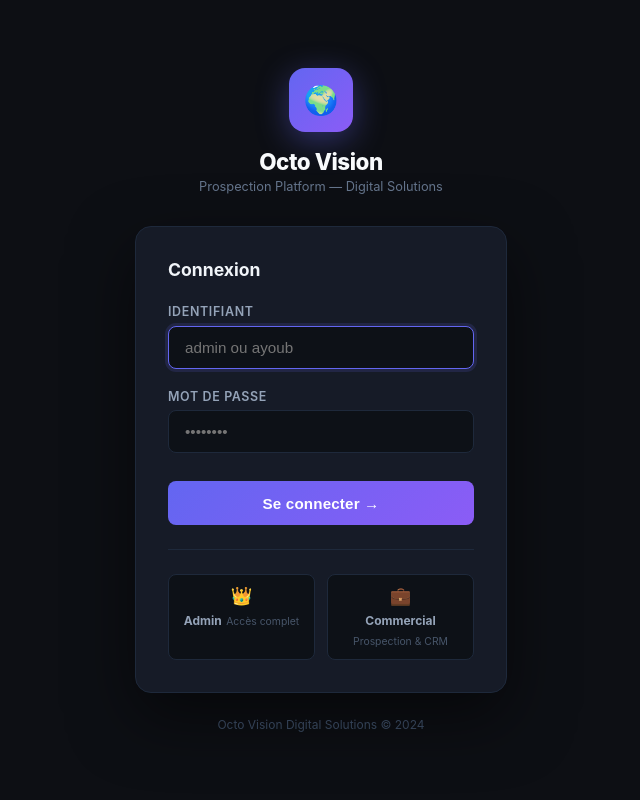
After one commit to xelox17/octo-vision-prospection, a Flask app: page /login in a window 1280 px wide. The commit adds this page. Shown: the whole page, without its empty margins (319-959 px from the left). Run offline with Flask 3, Linux system fonts and the light colour scheme.

Commit message:
Add multi-user auth system: admin + commercial roles with login page
Co-Authored-By: Claude Sonnet 4.6 <noreply@anthropic.com>

```diff
--- a/app.py
+++ b/app.py
@@ -1,12 +1,53 @@
-from flask import Flask, render_template, request, jsonify, redirect, url_for
+from flask import Flask, render_template, request, jsonify, redirect, url_for, session, flash
 import json
 import os
 import sqlite3
 from datetime import datetime, date
-from database import init_db, seed_db, get_db
+from functools import wraps
+from database import init_db, seed_db, get_db, check_password
 from outreach import generate_email, generate_dm, generate_whatsapp
 
 app = Flask(__name__)
+app.secret_key = os.environ.get("SECRET_KEY", "octo-vision-secret-2024")
+
+
+# ─── Auth helpers ─────────────────────────────────────────────────────────────
+
+
+def login_required(f):
+    @wraps(f)
+    def decorated(*args, **kwargs):
+        if not session.get("user_id"):
+            return redirect(url_for("login"))
+        return f(*args, **kwargs)
+    return decorated
+
+
+def admin_required(f):
+    @wraps(f)
+    def decorated(*args, **kwargs):
+        if not session.get("user_id"):
+            return redirect(url_for("login"))
+        if session.get("role") != "admin":
+            return redirect(url_for("dashboard"))
+        return f(*args, **kwargs)
+    return decorated
+
+
+def get_current_user():
+    return {
+        "id":        session.get("user_id"),
+        "username":  session.get("username"),
+        "full_name": session.get("full_name"),
+        "role":      session.get("role"),
+    } if session.get("user_id") else None
+
+
+@app.context_processor
+def inject_user():
+    """Injecte current_user dans tous les templates automatiquement."""
+    return {"current_user": get_current_user()}
+
 
 # ─── Helpers ──────────────────────────────────────────────────────────────────
 
@@ -138,9 +179,41 @@ PRIORITY_CONFIG = {
 }
 
 
+# ─── Login / Logout ───────────────────────────────────────────────────────────
+
+@app.route("/login", methods=["GET", "POST"])
+def login():
+    if session.get("user_id"):
+        return redirect(url_for("dashboard"))
+    error = None
+    if request.method == "POST":
+        username = request.form.get("username", "").strip().lower()
+        password = request.form.get("password", "")
+        conn = get_db()
+        c = conn.cursor()
+        c.execute("SELECT * FROM users WHERE username = ?", (username,))
+        user = c.fetchone()
+        conn.close()
+        if user and check_password(password, user["password_hash"]):
+            session["user_id"]   = user["id"]
+            session["username"]  = user["username"]
+            session["full_name"] = user["full_name"]
+            session["role"]      = user["role"]
+            return redirect(url_for("dashboard"))
+        error = "Identifiant ou mot de passe incorrect."
+    return render_template("login.html", error=error)
+
+
+@app.route("/logout")
+def logout():
+    session.clear()
+    return redirect(url_for("login"))
+
+
 # ─── Dashboard ────────────────────────────────────────────────────────────────
 
 @app.route("/")
+@login_required
 def dashboard():
     conn = get_db()
     c = conn.cursor()
@@ -204,12 +277,14 @@ def dashboard():
         current_status=status_filter, current_sort=sort_by,
         current_priority=priority_filter, search=search,
         today=date.today().isoformat(),
+        current_user=get_current_user(),
     )
 
 
 # ─── Prospect Detail ──────────────────────────────────────────────────────────
 
 @app.route("/prospect/<int:pid>")
+@login_required
 def prospect_detail(pid):
     conn = get_db()
     c = conn.cursor()
@@ -247,6 +322,7 @@ def prospect_detail(pid):
 # ─── Activity ─────────────────────────────────────────────────────────────────
 
 @app.route("/prospect/<int:pid>/activity")
+@login_required
 def activity(pid):
     conn = get_db()
     c = conn.cursor()
@@ -288,6 +364,7 @@ def activity(pid):
 # ─── Outreach ─────────────────────────────────────────────────────────────────
 
 @app.route("/prospect/<int:pid>/outreach")
+@login_required
 def outreach(pid):
     conn = get_db()
     c = conn.cursor()
@@ -313,6 +390,7 @@ def outreach(pid):
 # ─── Pipeline ─────────────────────────────────────────────────────────────────
 
 @app.route("/pipeline")
+@login_required
 def pipeline():
     conn = get_db()
     c = conn.cursor()
@@ -331,6 +409,7 @@ def pipeline():
 # ─── Marché Tunisie ───────────────────────────────────────────────────────────
 
 @app.route("/marche/tunisie")
+@login_required
 def marche_tunisie():
     conn = get_db()
     c = conn.cursor()
@@ -387,6 +466,7 @@ def marche_tunisie():
 # ─── Marché France ────────────────────────────────────────────────────────────
 
 @app.route("/marche/france")
+@login_required
 def marche_france():
     conn = get_db()
     c = conn.cursor()
@@ -454,6 +534,7 @@ def marche_france():
 # ─── Archive ──────────────────────────────────────────────────────────────────
 
 @app.route("/archive")
+@login_required
 def archive():
     conn = get_db()
     c = conn.cursor()
@@ -487,6 +568,7 @@ def archive():
 # ─── AI Insights ──────────────────────────────────────────────────────────────
 
 @app.route("/ai-insights")
+@login_required
 def ai_insights():
     conn = get_db()
     c = conn.cursor()
@@ -507,6 +589,7 @@ def ai_insights():
 
 
 @app.route("/prospect/<int:pid>/ai-analysis")
+@login_required
 def ai_analysis(pid):
     conn = get_db()
     c = conn.cursor()
@@ -525,6 +608,7 @@ def ai_analysis(pid):
 # ─── API ──────────────────────────────────────────────────────────────────────
 
 @app.route("/api/prospect/<int:pid>/status", methods=["POST"])
+@login_required
 def update_status(pid):
     data = request.get_json()
     new_status = data.get("status")
@@ -554,6 +638,7 @@ def update_status(pid):
 
 
 @app.route("/api/prospect/<int:pid>/note", methods=["POST"])
+@login_required
 def add_note(pid):
     data = request.get_json()
     note = data.get("note", "").strip()
@@ -568,6 +653,7 @@ def add_note(pid):
 
 
 @app.route("/api/prospect/<int:pid>/interaction", methods=["POST"])
+@login_required
 def add_interaction(pid):
     data = request.get_json()
     required = ["type", "interaction_date", "summary"]
@@ -604,6 +690,7 @@ def add_interaction(pid):
 
 
 @app.route("/api/prospect/<int:pid>/interaction/<int:iid>", methods=["DELETE"])
+@login_required
 def delete_interaction(pid, iid):
     conn = get_db()
     c = conn.cursor()
@@ -614,6 +701,7 @@ def delete_interaction(pid, iid):
 
 
 @app.route("/api/prospect/<int:pid>/archive", methods=["POST"])
+@login_required
 def archive_prospect(pid):
     conn = get_db()
     c = conn.cursor()
@@ -632,6 +720,7 @@ def archive_prospect(pid):
 
 
 @app.route("/api/prospect/<int:pid>/restore", methods=["POST"])
+@login_required
 def restore_prospect(pid):
     conn = get_db()
     c = conn.cursor()
@@ -644,6 +733,7 @@ def restore_prospect(pid):
 
 
 @app.route("/api/prospect/<int:pid>/priority", methods=["POST"])
+@login_required
 def update_priority(pid):
     data = request.get_json()
     priority = data.get("priority")
@@ -658,6 +748,7 @@ def update_priority(pid):
 
 
 @app.route("/api/prospect/<int:pid>/follow-up", methods=["POST"])
+@login_required
 def set_follow_up(pid):
     data = request.get_json()
     follow_up = data.get("next_follow_up", "")
@@ -670,6 +761,7 @@ def set_follow_up(pid):
 
 
 @app.route("/api/stats")
+@login_required
 def api_stats():
     conn = get_db()
     c = conn.cursor()
@@ -687,6 +779,7 @@ def api_stats():
 
 
 @app.route("/api/ai/analyze/<int:pid>")
+@login_required
 def ai_analyze(pid):
     """Mock AI analysis endpoint — will be replaced with Claude API."""
     conn = get_db()
--- /dev/null
+++ b/templates/login.html
@@ -0,0 +1,214 @@
+<!DOCTYPE html>
+<html lang="fr">
+<head>
+  <meta charset="UTF-8" />
+  <meta name="viewport" content="width=device-width, initial-scale=1.0" />
+  <title>Connexion — Octo Vision</title>
+  <style>
+    *, *::before, *::after { box-sizing: border-box; margin: 0; padding: 0; }
+
+    body {
+      font-family: 'Inter', 'Segoe UI', system-ui, sans-serif;
+      background: #0d0f14;
+      color: #e2e8f0;
+      min-height: 100vh;
+      display: flex;
+      align-items: center;
+      justify-content: center;
+    }
+
+    .login-wrapper {
+      width: 100%;
+      max-width: 420px;
+      padding: 1.5rem;
+    }
+
+    .login-logo {
+      text-align: center;
+      margin-bottom: 2rem;
+    }
+
+    .login-logo-icon {
+      width: 64px; height: 64px;
+      background: linear-gradient(135deg, #6366f1, #8b5cf6);
+      border-radius: 16px;
+      display: inline-flex;
+      align-items: center;
+      justify-content: center;
+      font-size: 1.75rem;
+      margin-bottom: 1rem;
+      box-shadow: 0 8px 32px rgba(99,102,241,.4);
+    }
+
+    .login-logo h1 {
+      font-size: 1.4rem;
+      font-weight: 800;
+      color: #f8fafc;
+      letter-spacing: -.02em;
+    }
+
+    .login-logo p {
+      font-size: .8rem;
+      color: #64748b;
+      margin-top: .25rem;
+    }
+
+    .login-card {
+      background: #161b27;
+      border: 1px solid #1e293b;
+      border-radius: 16px;
+      padding: 2rem;
+      box-shadow: 0 24px 64px rgba(0,0,0,.5);
+    }
+
+    .login-card h2 {
+      font-size: 1.1rem;
+      font-weight: 700;
+      margin-bottom: 1.5rem;
+      color: #f1f5f9;
+    }
+
+    .form-group {
+      margin-bottom: 1.25rem;
+    }
+
+    label {
+      display: block;
+      font-size: .78rem;
+      font-weight: 600;
+      color: #94a3b8;
+      margin-bottom: .4rem;
+      text-transform: uppercase;
+      letter-spacing: .05em;
+    }
+
+    input {
+      width: 100%;
+      background: #0d1117;
+      border: 1px solid #1e293b;
+      border-radius: 8px;
+      padding: .75rem 1rem;
+      color: #f1f5f9;
+      font-size: .95rem;
+      outline: none;
+      transition: border-color .15s, box-shadow .15s;
+    }
+
+    input:focus {
+      border-color: #6366f1;
+      box-shadow: 0 0 0 3px rgba(99,102,241,.15);
+    }
+
+    .btn-login {
+      width: 100%;
+      background: linear-gradient(135deg, #6366f1, #8b5cf6);
+      border: none;
+      border-radius: 8px;
+      padding: .85rem;
+      color: #fff;
+      font-size: .95rem;
+      font-weight: 700;
+      cursor: pointer;
+      margin-top: .5rem;
+      transition: opacity .15s, transform .1s;
+      letter-spacing: .01em;
+    }
+
+    .btn-login:hover { opacity: .9; transform: translateY(-1px); }
+    .btn-login:active { transform: translateY(0); }
+
+    .error-box {
+      background: rgba(239,68,68,.1);
+      border: 1px solid rgba(239,68,68,.3);
+      border-radius: 8px;
+      padding: .75rem 1rem;
+      color: #fca5a5;
+      font-size: .85rem;
+      margin-bottom: 1.25rem;
+      display: flex;
+      align-items: center;
+      gap: .5rem;
+    }
+
+    .login-footer {
+      text-align: center;
+      margin-top: 1.5rem;
+      font-size: .75rem;
+      color: #334155;
+    }
+
+    .role-hint {
+      display: flex;
+      gap: .75rem;
+      margin-top: 1.5rem;
+      padding-top: 1.5rem;
+      border-top: 1px solid #1e293b;
+    }
+
+    .role-chip {
+      flex: 1;
+      background: #0d1117;
+      border: 1px solid #1e293b;
+      border-radius: 8px;
+      padding: .6rem .75rem;
+      text-align: center;
+    }
+
+    .role-chip .chip-icon { font-size: 1.1rem; display: block; margin-bottom: .2rem; }
+    .role-chip .chip-name { font-size: .75rem; font-weight: 700; color: #94a3b8; }
+    .role-chip .chip-role { font-size: .65rem; color: #475569; }
+  </style>
+</head>
+<body>
+
+<div class="login-wrapper">
+
+  <div class="login-logo">
+    <div class="login-logo-icon">&#127757;</div>
+    <h1>Octo Vision</h1>
+    <p>Prospection Platform — Digital Solutions</p>
+  </div>
+
+  <div class="login-card">
+    <h2>Connexion</h2>
+
+    {% if error %}
+    <div class="error-box">&#9888; {{ error }}</div>
+    {% endif %}
+
+    <form method="POST" action="{{ url_for('login') }}">
+      <div class="form-group">
+        <label for="username">Identifiant</label>
+        <input type="text" id="username" name="username"
+               placeholder="admin ou ayoub" autocomplete="username" required />
+      </div>
+      <div class="form-group">
+        <label for="password">Mot de passe</label>
+        <input type="password" id="password" name="password"
+               placeholder="••••••••" autocomplete="current-password" required />
+      </div>
+      <button type="submit" class="btn-login">Se connecter &#8594;</button>
+    </form>
+
+    <div class="role-hint">
+      <div class="role-chip">
+        <span class="chip-icon">&#128081;</span>
+        <span class="chip-name">Admin</span>
+        <span class="chip-role">Accès complet</span>
+      </div>
+      <div class="role-chip">
+        <span class="chip-icon">&#128188;</span>
+        <span class="chip-name">Commercial</span>
+        <span class="chip-role">Prospection & CRM</span>
+      </div>
+    </div>
+  </div>
+
+  <div class="login-footer">Octo Vision Digital Solutions &copy; 2024</div>
+</div>
+
+<script>
+  document.getElementById('username').focus();
+</script>
+</body>
+</html>
```
Also changed, not shown: database.py (+29 -0 lines), static/css/style.css (+24 -1 lines), templates/base.html (+16 -1 lines), templates/dashboard.html (+13 -3 lines).
